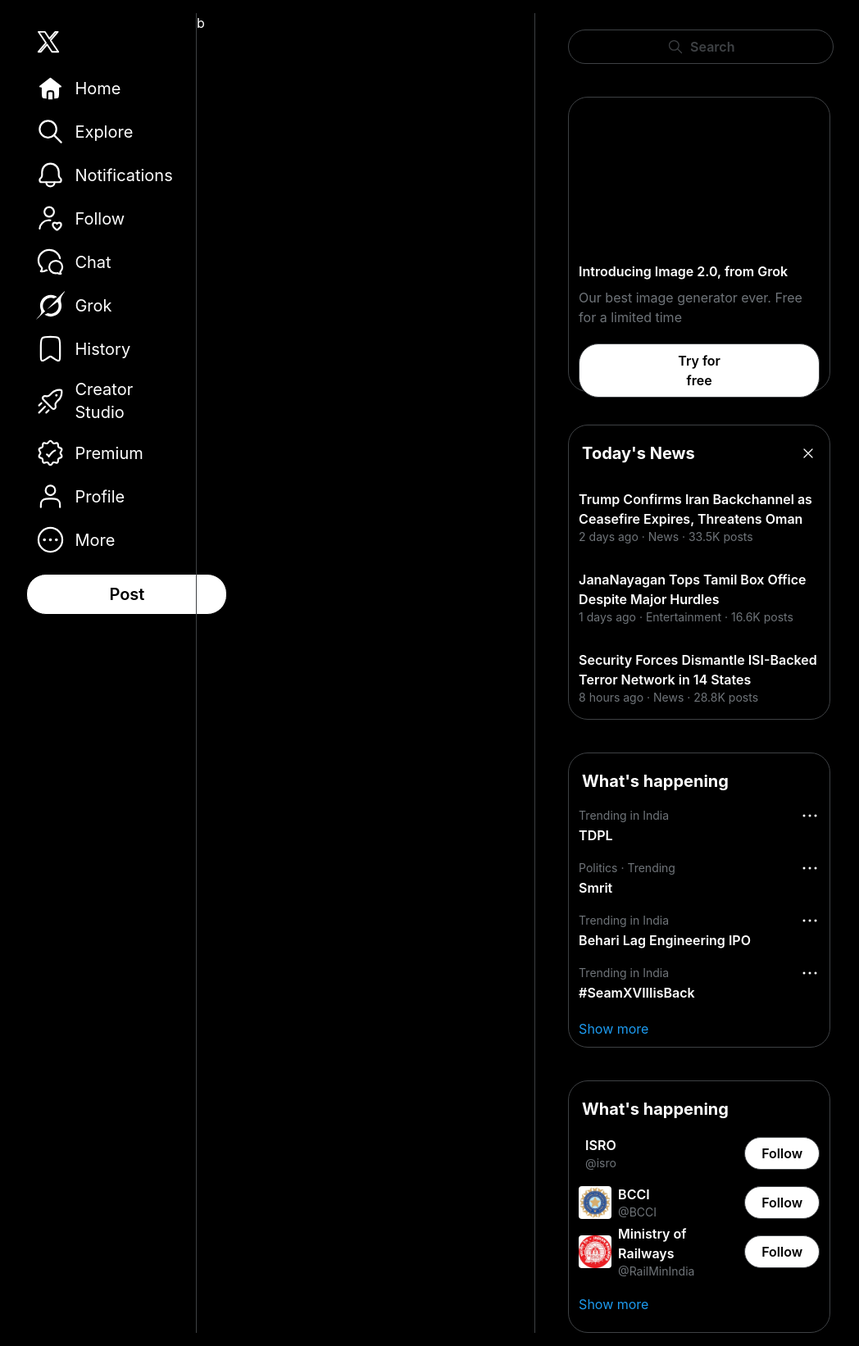
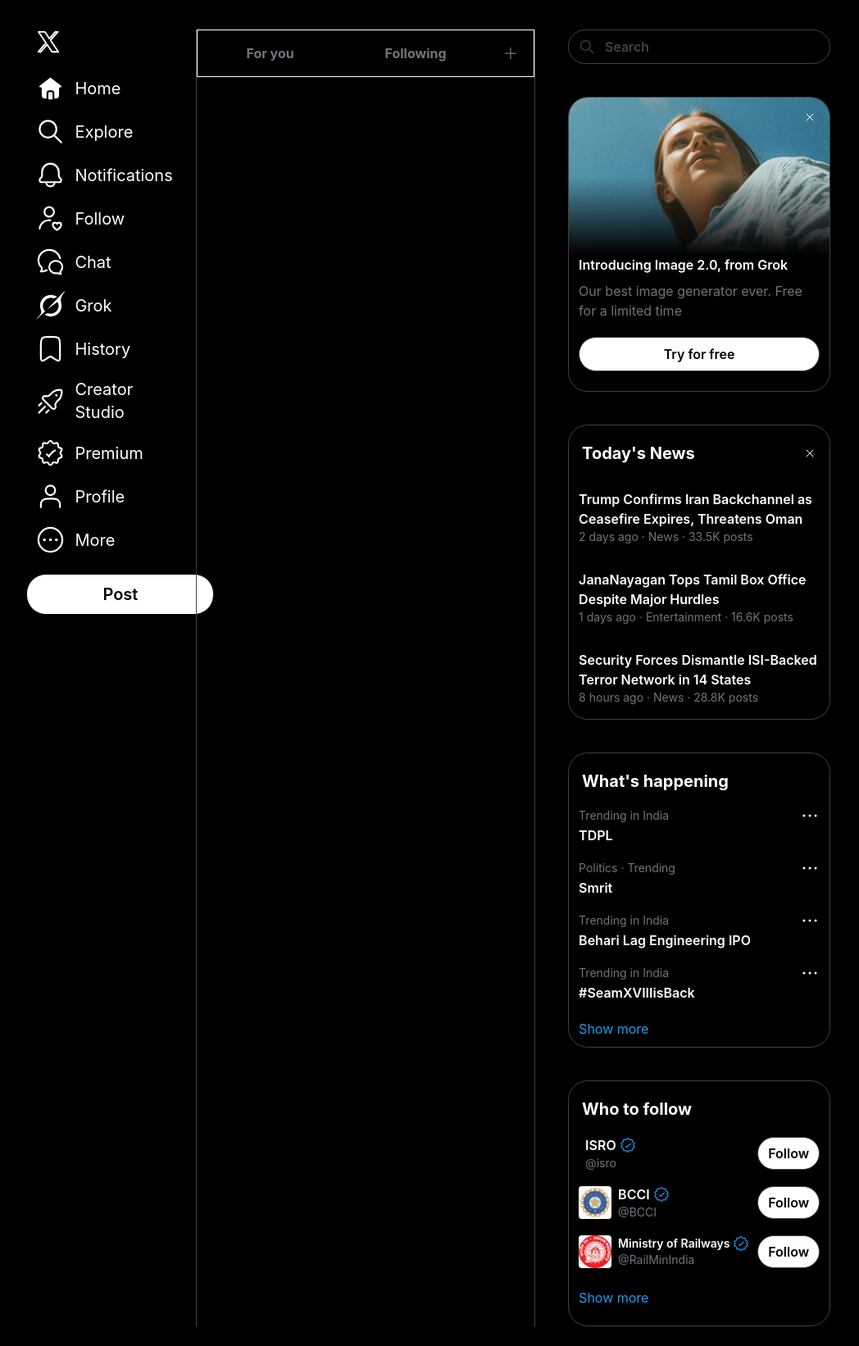
Before and after one commit to Dhruv-Cmds/X-Clone, a website: page index.html in a window 1280 px wide. Shown: the whole page at 82% size, without its empty margins (174-1222 px from the left). Drawn offline with Linux system fonts and the light colour scheme; files whose address does not match are found by name.

Commit message:
completed right side part

```diff
--- a/index.html
+++ b/index.html
@@ -72,7 +72,7 @@
                     <div class="flex justify-start items-center">
 
                         <button
-                            class="bg-white font-semibold border rounded-3xl px-25 py-2.5 text-black hover:bg-[#e7e9ea] hover:cursor-pointer ">Post
+                            class="bg-white font-semibold border rounded-3xl px-23 py-2.5 text-black hover:bg-[#e7e9ea] hover:cursor-pointer ">Post
                         </button>
 
                     </div>
@@ -81,27 +81,79 @@
             </div>
         </div>
 
-        <div class="w-full border-x border-x-[#3e4144]">b</div>
+        <div class="w-full mt-5 border-x border-x-[#3e4144]">
+
+            <div class="sticky flex justify-between top-5 z-50 border">
+
+                <div class="w-1/2 flex justify-center items-center py-4
+                font-bold text-[#71767b] hover:bg-[#16181c] group">
+                    <span
+                        class="relative after:absolute after:left-0 after:right-0 after:-bottom-4 after:h-1 after:bg-transparent group-hover:after:bg-[#1d9bf0]">
+                        For you
+                    </span>
+                </div>
+
+                <div class="w-1/2 flex justify-center items-center py-4
+                font-bold text-[#71767b] hover:bg-[#16181c] group">
+                    <span
+                        class="relative after:absolute after:left-0 after:right-0 after:-bottom-4 after:h-1 after:bg-transparent group-hover:after:bg-[#1d9bf0]">
+                        Following
+                    </span>
+                </div>
+
+                <div class="w-16 flex justify-center items-center
+                text-2xl text-[#71767b] hover:bg-[#16181c]">
+                    <img src="svgs/plus.svg" alt="">
+                </div>
+
+            </div>
+        </div>
 
         <div class="w-full mt-5 ml-10">
 
-            <div class="flex">
+            <div class="flex sticky top-5 z-50">
 
-                <div
-                    class="flex gap-2 items-center text-base border border-[#3e4144] rounded-3xl px-30 py-2 text-[#3e4144] font-semibold">
-                    <img src="svgs/search.svg" alt="">Search
+                <div class="w-80 bg-black flex items-center border border-[#3e4144]
+                rounded-3xl py-2 cursor-text
+                hover:border-blue-500">
+
+                    <div class="ml-3 mr-3">
+                        <img src="svgs/search.svg" alt="">
+                    </div>
+
+                    <div class="text-[#919598] font-medium flex-1">
+                        <input type="text" placeholder="Search"
+                            class="w-full outline-none border-none focus:outline-none focus:ring-0">
                     </div>
 
                 </div>
 
-            <div class="mt-10 w-80 h-90 border rounded-3xl border-[#3e4144] ">
+            </div>
 
-                <h2 class="ml-3 mr-3 font-semibold mt-50 ">Introducing Image 2.0, from Grok</h2>
-                <p class="mt-2 mr-3 ml-3 text-[#6f7479]">Our best image generator ever. Free for a limited time</p>
+            <div class="mt-10 w-80 h-90 border rounded-3xl border-[#3e4144] overflow-hidden">
+
+                <div class="relative">
+                    <img src="assets/img.png" alt="" class="w-full h-48 object-cover">
+
+                    <div class="absolute inset-x-0 bottom-0 h-24 bg-linear-to-t from-black to-transparent"></div>
+
+                    <div
+                        class="absolute top-4 right-4 w-4 h-4 hover:bg-[#393939a0] hover:duration-200 hover:ease-in hover:rounded-2xl hover:scale-150">
+                        <img src="svgs/cross.svg" alt="">
+                    </div>
+                </div>
+
+                <h2 class="ml-3 mr-3 font-semibold `mt-[-2px]`">
+                    Introducing Image 2.0, from Grok
+                </h2>
+
+                <p class="mt-2 mr-3 ml-3 text-[#6f7479]">
+                    Our best image generator ever. Free for a limited time
+                </p>
 
                 <button
-                    class="mt-5 mx-3 flex gap-2items-center text-base border border-[#3e4144] rounded-3xl px-26 py-2 text-black font-semibold bg-white hover:bg-[#e7e9ea] hover:cursor-pointer">Try
-                    for free
+                    class="mt-5 mx-3 w-[calc(100%-24px)] py-2 text-base border border-[#3e4144] rounded-3xl text-black font-semibold bg-white hover:bg-[#e7e9ea] hover:cursor-pointer">
+                    Try for free
                 </button>
 
             </div>
@@ -110,7 +162,10 @@
 
                 <div class="mt-5 mx-4 flex justify-between items-center">
                     <h1 class="text-xl font-bold">Today's News</h1>
+                    <div
+                        class="w-4 h-4 hover:bg-[#393939a0] hover:duration-200 hover:ease-in hover:rounded-2xl hover:scale-150">
                         <img src="svgs/cross.svg" alt="">
+                    </div>
                 </div>
 
                 <div class="mt-7.5 mr-3 ml-3">
@@ -140,7 +195,10 @@
                 <div class="mt-4 mr-3 ml-3">
                     <div class="flex justify-between items-center ">
                         <p class="text-sm text-[#6f7479]">Trending in India</p>
+                        <div
+                            class=" flex justify-center items-center w-6 h-6 hover:bg-[#1d9af0] hover:duration-300 hover:ease-in-out hover:rounded-2xl hover:scale-100">
                             <img src="/svgs/dot.svg" alt="">
+                        </div>
                     </div>
                     <h2 class="font-semibold">TDPL</h2>
                 </div>
@@ -148,7 +206,10 @@
                 <div class="mt-4 mr-3 ml-3">
                     <div class="flex justify-between items-center ">
                         <p class="text-sm text-[#6f7479]">Politics · Trending</p>
+                        <div
+                            class=" flex justify-center items-center w-6 h-6 hover:bg-[#1d9af0] hover:duration-300 hover:ease-in-out hover:rounded-2xl hover:scale-100">
                             <img src="/svgs/dot.svg" alt="">
+                        </div>
                     </div>
                     <h2 class="font-semibold">Smrit</h2>
                 </div>
@@ -156,7 +217,10 @@
                 <div class="mt-4 mr-3 ml-3">
                     <div class="flex justify-between items-center ">
                         <p class="text-sm text-[#6f7479]">Trending in India</p>
+                        <div
+                            class=" flex justify-center items-center w-6 h-6 hover:bg-[#1d9af0] hover:duration-300 hover:ease-in-out hover:rounded-2xl hover:scale-100">
                             <img src="/svgs/dot.svg" alt="">
+                        </div>
                     </div>
                     <h2 class="font-semibold">Behari Lag Engineering IPO</h2>
                 </div>
@@ -164,18 +228,21 @@
                 <div class="mt-4 mr-3 ml-3">
                     <div class="flex justify-between items-center ">
                         <p class="text-sm text-[#6f7479]">Trending in India</p>
+                        <div
+                            class=" flex justify-center items-center w-6 h-6 hover:bg-[#1d9af0] hover:duration-300 hover:ease-in-out hover:rounded-2xl hover:scale-100">
                             <img src="/svgs/dot.svg" alt="">
+                        </div>
                     </div>
                     <h2 class="font-semibold">#SeamXVIIIisBack</h2>
                 </div>
 
-                <p class=" text-[#1d9bf0] ml-3 mr-3 mt-5">Show more</p>
+                <button class=" text-[#1d9bf0] ml-3 mr-3 mt-5">Show more</button>
             </div>
 
-            <div class="mt-10 w-80 h-77 border rounded-3xl border-[#3e4144] ">
+            <div class="mt-10 w-80 h-75 border rounded-3xl border-[#3e4144] ">
 
                 <div class="mt-5 mx-4 flex justify-between items-center">
-                    <h1 class="text-xl font-bold">What's happening</h1>
+                    <h1 class="text-xl font-bold">Who to follow</h1>
                 </div>
 
                 <div class="mt-5 ml-3 mr-3 flex justify-between">
@@ -185,13 +252,16 @@
                         <img class="rounded" src="assets/isro.jpg" alt="">
 
                         <div class="ml-2">
+                            <div class="flex items-center space-x-1">
                                 <h2 class="font-semibold">ISRO</h2>
+                                <img src="svgs/verified.svg" alt="">
+                            </div>
                             <p class="text-sm text-[#6f7479]">@isro</p>
                         </div>
                     </div>
 
                     <button
-                        class="text-base border border-[#3e4144] rounded-3xl px-5 py-1.5 text-black font-semibold bg-white hover:bg-[#e7e9ea] hover:cursor-pointer">Follow
+                        class="text-base border border-[#3e4144] rounded-3xl px-3 py-1 text-black font-semibold bg-white hover:bg-[#e7e9ea] hover:cursor-pointer">Follow
                     </button>
 
                 </div>
@@ -203,13 +273,16 @@
                         <img class="rounded" src="assets/bcci.jpg" alt="">
 
                         <div class="ml-2">
+                            <div class="flex items-center space-x-1">
                                 <h2 class="font-semibold">BCCI</h2>
+                                <img src="svgs/verified.svg" alt="">
+                            </div>
                             <p class="text-sm text-[#6f7479]">@BCCI</p>
                         </div>
                     </div>
 
                     <button
-                        class="text-base border border-[#3e4144] rounded-3xl px-5 py-1.5 text-black font-semibold bg-white hover:bg-[#e7e9ea] hover:cursor-pointer">Follow
+                        class="text-base border border-[#3e4144] rounded-3xl px-3 py-1 text-black font-semibold bg-white hover:bg-[#e7e9ea] hover:cursor-pointer">Follow
                     </button>
 
                 </div>
@@ -220,19 +293,22 @@
 
                         <img class="rounded" src="assets/railminindia.jpg" alt="">
 
-                        <div class="ml-2">
-                            <h2 class="font-semibold">Ministry of Railways</h2>
+                        <div class="ml-2 text-sm">
+                            <div class="flex items-center space-x-1">
+                                <h2 class="font-semibold" style="white-space: nowrap;">Ministry of Railways</h2>
+                                <img src="svgs/verified.svg" alt="">
+                            </div>
                             <p class="text-sm text-[#6f7479]">@RailMinIndia</p>
                         </div>
                     </div>
 
                     <button
-                        class="text-base border border-[#3e4144] rounded-3xl px-5 py-1.5 text-black font-semibold bg-white hover:bg-[#e7e9ea] hover:cursor-pointer">Follow
+                        class="text-base border border-[#3e4144] rounded-3xl px-3 py-1 text-black font-semibold bg-white hover:bg-[#e7e9ea] hover:cursor-pointer">Follow
                     </button>
 
                 </div>
 
-                <p class=" text-[#1d9bf0] ml-3 mr-3 mt-8">Show more</p>
+                <button class=" text-[#1d9bf0] ml-3 mr-3 mt-6">Show more</button>
 
             </div>
 
```
Also changed, not shown: assets/img.png (added), src/output.css, svgs/plus.svg (added), svgs/verified.svg (added). Lines whose indentation alone changed are shown as unchanged.
